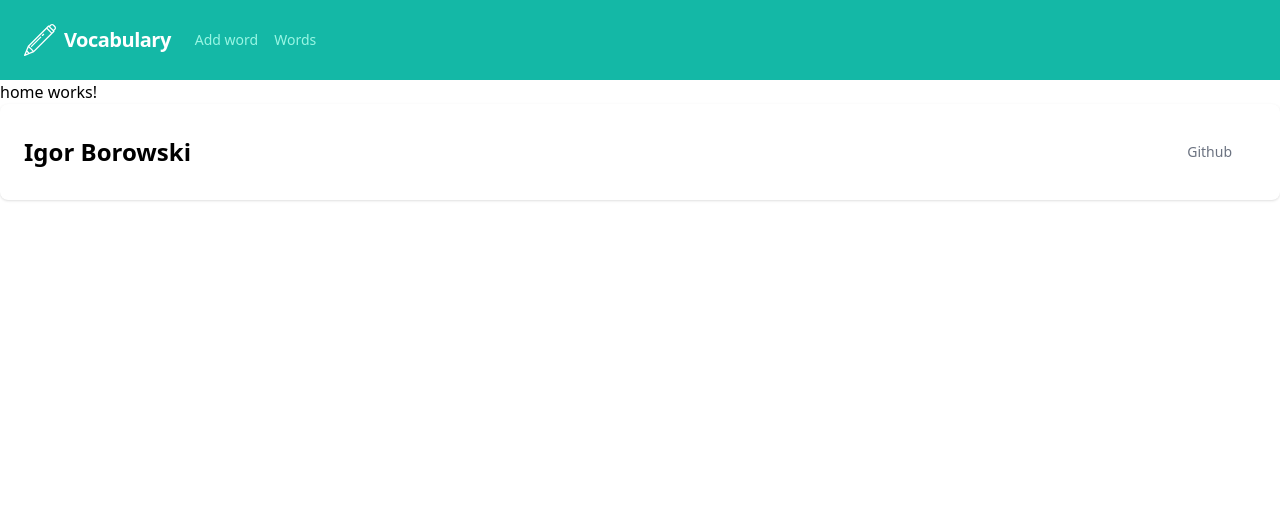
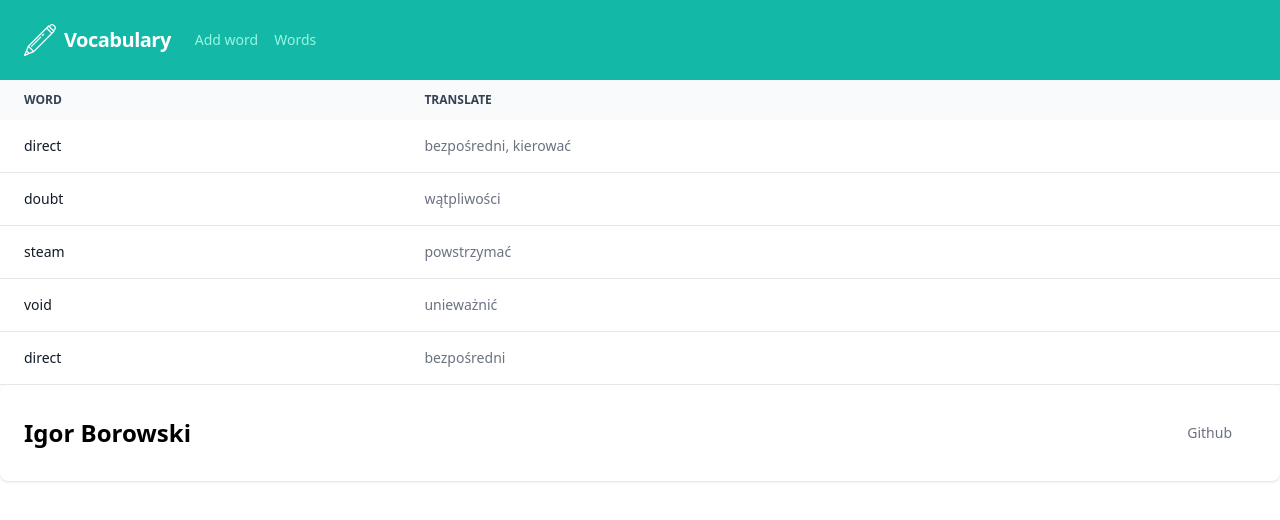
Before and after one commit to igobor94/AngularVocabularies, an Angular app: page / in a window 1280 px wide. Shown: the top 520 px of the page. Built offline with nearby package versions, Linux system fonts and the light colour scheme; data requests are answered from the project's data file.

Commit message:
creating post http

```diff
--- a/db.json
+++ b/db.json
@@ -1,16 +1,29 @@
 {
-    "vocabulary" : {
-        "direct" : {
+  "vocabulary": [
+    {
+      "id": "1",
       "title": "direct",
       "translate": "bezpośredni, kierować"
     },
-        "doubt" : {
+    {
+      "id": "2",
       "title": "doubt",
       "translate": "wątpliwości"
     },
-        "steam" : {
+    {
+      "id": "3",
       "title": "steam",
       "translate": "powstrzymać"
+    },
+    {
+      "title": "void",
+      "translate": "unieważnić",
+      "id": "t-OKqyh"
+    },
+    {
+      "title": "direct",
+      "translate": "bezpośredni",
+      "id": "GJG_8u9"
     }
+  ]
 }
-}
--- a/src/app/components/add/add.component.html
+++ b/src/app/components/add/add.component.html
@@ -1,4 +1,4 @@
-<form class="w-full max-w-sm my-5">
+<form class="w-full max-w-sm my-5" [formGroup]="vocabularyForm" (ngSubmit)="onSubmit()">
     <div class="md:flex md:items-center mb-6">
       <div class="md:w-1/3">
         <label class="block text-gray-500 font-bold md:text-right mb-1 md:mb-0 pr-4" for="word">
@@ -6,7 +6,7 @@
         </label>
       </div>
       <div class="md:w-2/3">
-        <input class="bg-gray-200 appearance-none border-2 border-gray-200 rounded w-full py-2 px-4 text-gray-700 leading-tight focus:outline-none focus:bg-white focus:border-purple-500" id="word" type="text" placeholder="Type word...">
+        <input class="bg-gray-200 appearance-none border-2 border-gray-200 rounded w-full py-2 px-4 text-gray-700 leading-tight focus:outline-none focus:bg-white focus:border-purple-500" id="word" type="text" placeholder="Type word..." formControlName="title">
       </div>
     </div>
     <div class="md:flex md:items-center mb-6">
@@ -16,13 +16,13 @@
         </label>
       </div>
       <div class="md:w-2/3">
-        <input class="bg-gray-200 appearance-none border-2 border-gray-200 rounded w-full py-2 px-4 text-gray-700 leading-tight focus:outline-none focus:bg-white focus:border-purple-500" id="word_translated" type="text" placeholder="Type translated word...">
+        <input class="bg-gray-200 appearance-none border-2 border-gray-200 rounded w-full py-2 px-4 text-gray-700 leading-tight focus:outline-none focus:bg-white focus:border-purple-500" id="word_translated" type="text" placeholder="Type translated word..." formControlName="translate">
       </div>
     </div>
     <div class="md:flex md:items-center">
       <div class="md:w-1/3"></div>
       <div class="md:w-2/3">
-        <button class="shadow bg-purple-500 hover:bg-purple-400 focus:shadow-outline focus:outline-none text-white font-bold py-2 px-4 rounded" type="button">
+        <button class="shadow bg-purple-500 hover:bg-purple-400 focus:shadow-outline focus:outline-none text-white font-bold py-2 px-4 rounded" type="submit">
           Add
         </button>
       </div>
--- a/src/app/components/add/add.component.ts
+++ b/src/app/components/add/add.component.ts
@@ -1,4 +1,8 @@
 import { Component, OnInit } from '@angular/core';
+import { FormGroup, FormControl } from '@angular/forms';
+import { Router } from '@angular/router';
+import { Word } from 'src/app/interfaces/word';
+import { WordService } from 'src/app/services/word.service';
 
 @Component({
   selector: 'app-add',
@@ -7,9 +11,20 @@ import { Component, OnInit } from '@angular/core';
 })
 export class AddComponent implements OnInit {
 
-  constructor() { }
+  vocabularyForm = new FormGroup({
+      title: new FormControl(''),
+      translate: new FormControl('')
+  })
+
+  constructor(private wordService: WordService, private router: Router) { }
 
   ngOnInit(): void {
   }
 
+  onSubmit() {
+    console.log(this.vocabularyForm.getRawValue())
+    this.wordService.postWord(this.vocabularyForm.getRawValue()).subscribe(res => res)
+    this.router.navigate(['/'])
+  }
+
 }
--- a/src/app/components/home/home.component.html
+++ b/src/app/components/home/home.component.html
@@ -1 +1,24 @@
-<p>home works!</p>
+<div class="overflow-x-auto relative">
+    <table class="w-full text-sm text-left text-gray-500 dark:text-gray-400">
+        <thead class="text-xs text-gray-700 uppercase bg-gray-50 dark:bg-gray-700 dark:text-gray-400">
+            <tr>
+                <th scope="col" class="py-3 px-6">
+                    Word
+                </th>
+                <th scope="col" class="py-3 px-6">
+                    Translate
+                </th>
+            </tr>
+        </thead>
+        <tbody *ngFor="let word of words">
+            <tr class="bg-white border-b dark:bg-gray-800 dark:border-gray-700">
+                <th scope="row" class="py-4 px-6 font-medium text-gray-900 whitespace-nowrap dark:text-white">
+                   {{word.title | log}}
+                </th>
+                <td class="py-4 px-6">
+                    {{word.translate | log}}
+                </td>
+            </tr>
+        </tbody>
+    </table>
+</div>
--- a/src/app/components/home/home.component.ts
+++ b/src/app/components/home/home.component.ts
@@ -1,4 +1,6 @@
 import { Component, OnInit } from '@angular/core';
+import { WordService } from 'src/app/services/word.service';
+import { Word } from '../../interfaces/word'
 
 @Component({
   selector: 'app-home',
@@ -7,9 +9,12 @@ import { Component, OnInit } from '@angular/core';
 })
 export class HomeComponent implements OnInit {
 
-  constructor() { }
+  words: Word[] = [];
+
+  constructor(private wordService: WordService) { }
 
   ngOnInit(): void {
+    this.wordService.getWords().subscribe((res: any) => {this.words = [...this.words, ...res]; console.log(this.words)});
   }
 
 }
--- /dev/null
+++ b/src/app/interfaces/word.ts
@@ -0,0 +1,4 @@
+export interface Word {
+    title: string,
+    translate: string
+}
--- /dev/null
+++ b/src/app/pipes/log.pipe.ts
@@ -0,0 +1,13 @@
+import { Pipe, PipeTransform } from '@angular/core';
+
+@Pipe({
+  name: 'log'
+})
+export class LogPipe implements PipeTransform {
+
+  public transform(value: any): void {
+    console.log(value)
+    return value
+  }
+
+}
--- /dev/null
+++ b/src/app/services/word.service.ts
@@ -0,0 +1,24 @@
+import { HttpClient, HttpHeaders } from '@angular/common/http';
+import { Injectable } from '@angular/core';
+import { Word } from '../interfaces/word';
+
+@Injectable({
+  providedIn: 'root'
+})
+export class WordService {
+
+  server: string = 'http://localhost:3000/vocabulary'
+
+  constructor(private http: HttpClient) { }
+
+  getWords() {
+    return this.http.get(this.server)
+  }
+  postWord(body: Word | object) {
+    const header: Object = { 'content-type': 'application/json'}
+    return this.http.post(this.server, body, header)
+  }
+  putWord(body: Word | object) {
+
+  }
+}
```
Also changed, not shown: src/app/app.module.ts (+9 -2 lines). Lines whose indentation alone changed are shown as unchanged.
